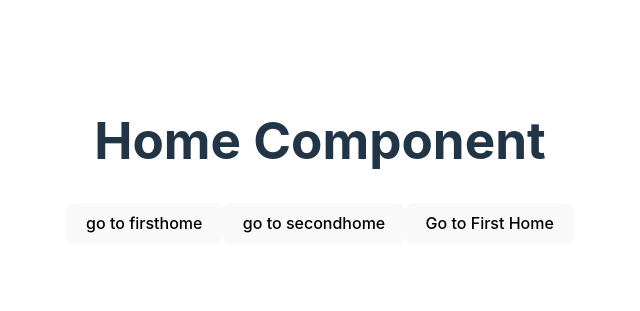
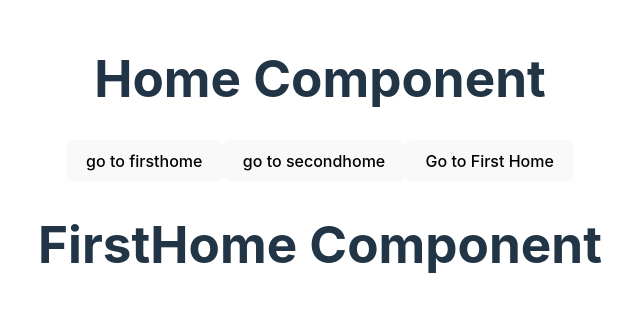
Before and after one commit to kwaneung/react-vite-project, a React (Vite) app: page /home in a window 1280 px wide. Shown: the part 239-550 px from the top of the page, without its empty margins (320-960 px from the left). Built offline with nearby package versions, Linux system fonts and the light colour scheme.

Commit message:
index 추가

```diff
--- a/src/routes/HomeRoute.tsx
+++ b/src/routes/HomeRoute.tsx
@@ -11,6 +11,7 @@ import HomeUser from '@pages/home/HomeUser';
 const HomeRoute = () => (
   <Routes>
     <Route path="/" element={<Home />}>
+      <Route index element={<FirstHome />} />
       <Route path="firsthome" element={<FirstHome />} />
       <Route path="secondhome" element={<SecondHome />} />
     </Route>
```
